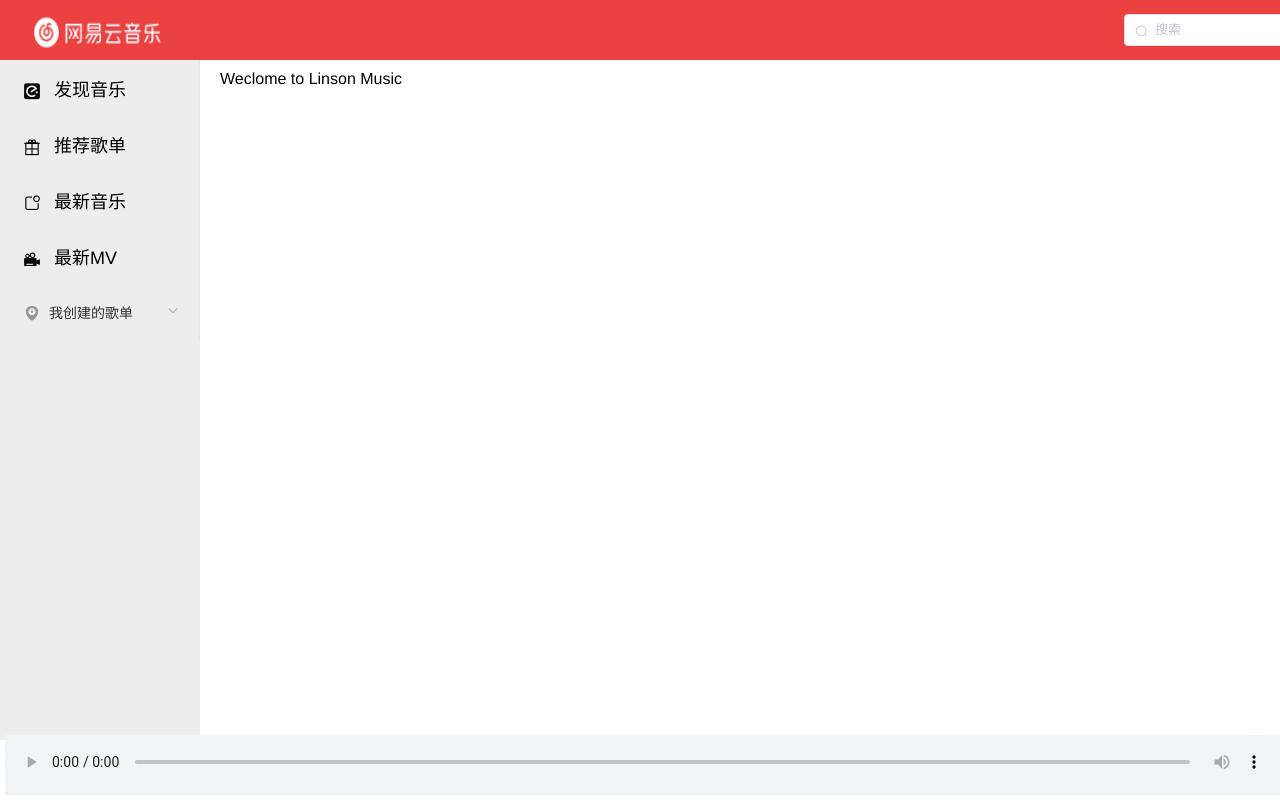
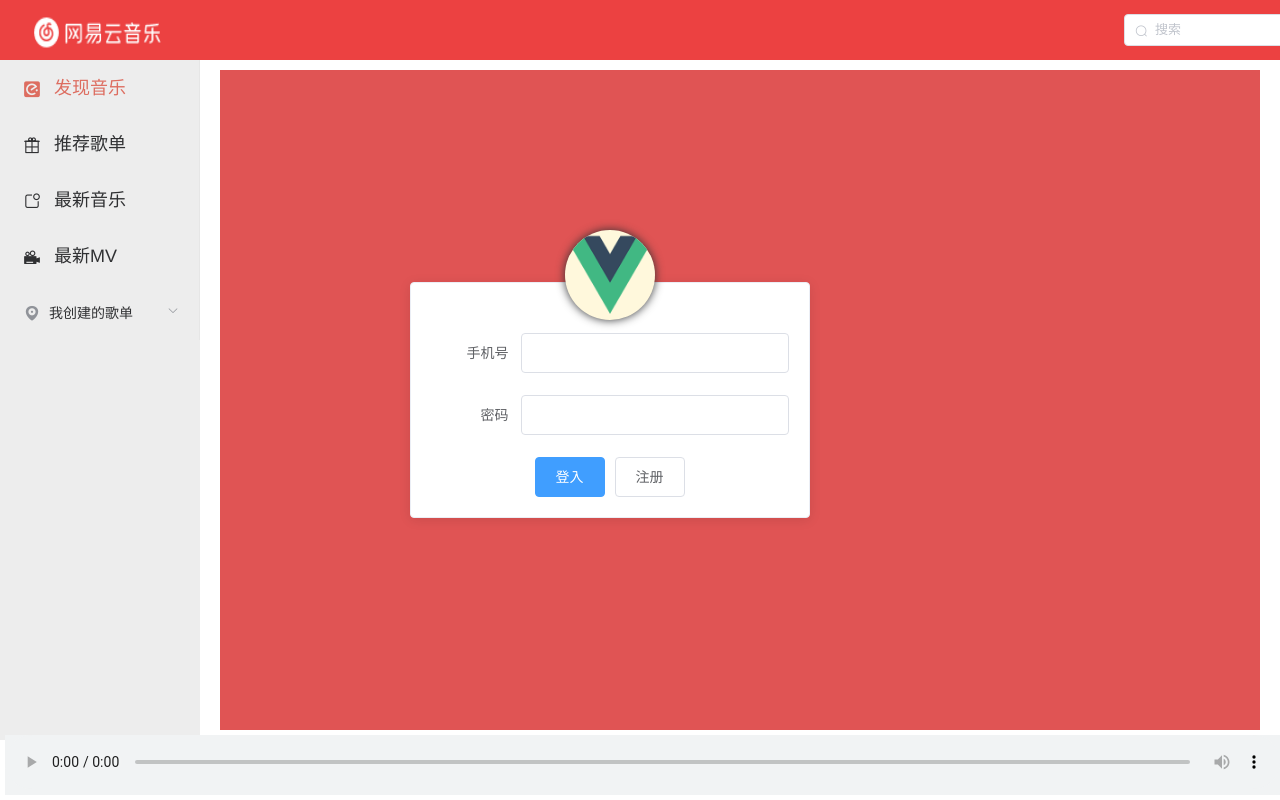
Before and after one commit to s88886888/vueui_musicl163_webui, a Vue app: page /PlayMusicList in a window 1280 px wide. Built offline with nearby package versions, Linux system fonts and the light colour scheme.

Commit message:
完成搜索页面 歌单 分页器

```diff
--- a/package.json
+++ b/package.json
@@ -7,7 +7,7 @@
     "build": "vue-cli-service build"
   },
   "dependencies": {
-    "axios": "^0.26.0",
+    "axios": "^0.26.1",
     "core-js": "^3.8.3",
     "element-ui": "^2.15.6",
     "moment": "^2.29.1",
--- a/src/Views/PlayMusicList.vue
+++ b/src/Views/PlayMusicList.vue
@@ -70,7 +70,6 @@
                 style="font-size: 30px"
                 @click="playMusic(scope.row.id)"
               ></i> -->
-
               <i
                 v-if="isPay != scope.row.id"
                 class="el-icon-video-play"
@@ -226,9 +225,9 @@ export default {
 
     async playlisttrackall() {
       //从发现音乐的页面中 通过playMusic方法的this.$router传递，同时通过this.$router接收
-      const { data: res } = await this.$http.get(
-        "/playlist/detail?id=" + this.$route.query.q
-      );
+      const { data: res } = await this.$http.get(("/playlist/detail") ,{params:{
+        id:this.$route.query.q
+      }})
       if (res.code !== 200) {
         return this.$message.error(
           "error:获取歌单详细失败了，请检查版权...网络404 "
@@ -243,8 +242,7 @@ export default {
     // 获取热门评论
     async commenthot() {
       const { data: res } = await this.$http.get(
-        "/comment/hot?id=" + this.$route.query.q + "&type=2"
-      );
+        ("/comment/hot"),{params:{id: this.$route.query.q ,type:2}})
       if (res.code !== 200) {
         return this.$message.error(
           "error:获取热门评论失败了，请检查版权...或者网络 "
--- a/src/Views/searchMusic.vue
+++ b/src/Views/searchMusic.vue
@@ -49,6 +49,14 @@
             </template>
           </el-table-column>
         </el-table>
+        <el-pagination
+          @current-change="handleCurrentChangeMusic"
+          background
+          layout="prev, pager, next"
+          :total="count"
+          :current-page="page"
+        >
+        </el-pagination>
       </el-tab-pane>
 
       <el-tab-pane label="歌单" name="lists">
@@ -72,6 +80,14 @@
             <p class="name">{{ item.name }}</p>
           </div>
         </div>
+        <el-pagination
+          @current-change="handleCurrentChangeMusicList"
+          background
+          layout="prev, pager, next"
+          :total="count"
+          :current-page="MusicListpage"
+        >
+        </el-pagination>
       </el-tab-pane>
       <el-tab-pane label="MV" name="mv">
         <div class="items mv">
@@ -84,7 +100,8 @@
             <div class="img-wrap">
               <!-- 封面 -->
               <img :src="item.cover" alt="" />
-              <span class="iconfont icon-play"><i class="el-icon-video-play"></i
+              <span class="iconfont icon-play"
+                ><i class="el-icon-video-play"></i
               ></span>
 
               <div class="num-wrap">
@@ -127,6 +144,18 @@ export default {
       count: 0,
       //判断播放按钮
       isPay: true,
+      //页数
+      page: 1,
+      //返回的数据量
+      limit: 10,
+
+      MusicListpage: 1,
+      //返回的数据量
+      MusicListlimit: 10,
+
+      MVpage: 1,
+      //返回的数据量
+      MVlimit: 10,
     };
   },
   // 生命周期钩子 回调函数
@@ -158,13 +187,13 @@ export default {
         default:
           break;
       }
-
       const { data: res } = await this.$http.get("search", {
         params: {
           keywords: this.$route.query.q,
           type, // type:type,
           // 获取的数据量
           limit, // limit: limit}}
+          // offset: (this.page-1) * this.limit
         },
       });
       if (res.code != 200) {
@@ -197,6 +226,7 @@ export default {
           this.playlists = res.result.playlists;
           // 总数
           this.count = res.result.playlistCount;
+
           // 处理 播放次数
           for (let i = 0; i < this.playlists.length; i++) {
             if (this.playlists[i].playCount > 100000) {
@@ -234,6 +264,16 @@ export default {
     },
   },
   methods: {
+    async handleCurrentChangeMusic(val) {
+      // 保存页面 重新获取数据
+      this.page = val;
+      this.getSearchMusicdata();
+    },
+    async handleCurrentChangeMusicList(val) {
+      // 保存页面 重新获取数据
+      this.MusicListpage = val;
+      this.getSearchMusicListdata();
+    },
     // 去mv详情页
     async gotoMusicMv(id) {
       await this.$router.push(`/PlayMusicMV?q=${id}`);
@@ -243,6 +283,7 @@ export default {
       // 跳转并携带数据即可
       await this.$router.push(`/PlayMusicList?q=${id}`);
     },
+
     async getSearchMusicdata() {
       const { data: res } = await this.$http.get("search", {
         params: {
@@ -250,6 +291,7 @@ export default {
           type: 1,
           // 获取的数据量
           limit: 10,
+          offset: (this.page - 1) * this.limit,
         },
       });
       if (res.code != 200) {
@@ -258,7 +300,6 @@ export default {
         return this.$message.error("error:该歌手被屏蔽！请理智听歌");
       } else {
         this.songList = res.result.songs;
-
         //这里没必要自己算，引入moment函数就好了，只是提供一种写法
         // 计算歌曲时间
         for (let i = 0; i < this.songList.length; i++) {
@@ -276,6 +317,73 @@ export default {
         this.count = res.result.songCount;
       }
     },
+
+    async getSearchMusicListdata() {
+      const { data: res } = await this.$http.get("/search", {
+        params: {
+          keywords: this.$route.query.q,
+          type: 1000,
+          // 获取的数据量
+          limit: this.MusicListlimit,
+          offset: (this.MusicListpage - 1) * this.MusicListlimit,
+        },
+      });
+      if (res.code != 200) {
+        return this.$message.error("error:请检查网络 ");
+      } else {
+        // 歌单的逻辑
+        this.playlists = res.result.playlists;
+
+        // 处理 播放次数
+        for (let i = 0; i < this.playlists.length; i++) {
+          if (this.playlists[i].playCount > 100000) {
+            this.playlists[i].playCount =
+              parseInt(this.playlists[i].playCount / 10000) + "万";
+          }
+        }
+      }
+    },
+
+    async getSearchMusicMVdata() {
+      const { data: res } = await this.$http.get("search", {
+        params: {
+          keywords: this.$route.query.q,
+          type: 1004,
+          // 获取的数据量
+          limit: 10,
+          offset: (this.page - 1) * this.limit,
+        },
+      });
+      if (res.code != 200) {
+        return this.$message.error("error:请检查网络 ");
+      } else {
+        // 保存mv数据
+        this.mv = res.result.mvs;
+        // 总数
+        this.count = res.result.mvCount;
+
+        // 处理数据
+        for (let i = 0; i < this.mv.length; i++) {
+          // 时间
+          let min = parseInt(this.mv[i].duration / 1000 / 60);
+          let sec = parseInt((this.mv[i].duration / 1000) % 60);
+          if (min < 10) {
+            min = "0" + min;
+          }
+          if (sec < 10) {
+            sec = "0" + sec;
+          }
+          this.mv[i].duration = min + ":" + sec;
+
+          // 播放次数
+          if (this.mv[i].playCount > 100000) {
+            this.mv[i].playCount =
+              parseInt(this.mv[i].playCount / 10000) + "万";
+          }
+        }
+      }
+    },
+
     async playMusic(id, name = null) {
       this.isPay = id;
       const { data: res } = await this.$http.get("/song/url?id=" + id);
--- a/src/assets/index.css
+++ b/src/assets/index.css
@@ -1255,13 +1255,13 @@ ol {
   font-size: 20px;
 } */
 
-.index-container .nav li a {
+/* .index-container .nav li a {
   color: black;
-  font-size: 18px;
+
   line-height: 60px;
   width: 100%;
   height: 100%;
-}
+}  */
 
 .index-container .nav li a.router-link-active {
   color: #dd6d60;
@@ -1441,3 +1441,6 @@ ol {
 .right-box{
 padding-top: 0px;
 }
+.nav li{
+  font-size: 18px;
+}
--- a/src/components/MusicIndex.vue
+++ b/src/components/MusicIndex.vue
@@ -4,48 +4,47 @@
 
     <div class="nav">
       <el-row class="tac">
-        <el-col :span="12">
+        <el-col :span="20">
           <el-menu
             default-active="1"
             class="nav"
             active-text-color="#dd6d60"
             background-color="#ededed"
+            text-color="#303133"
           >
+            <router-link to="/DiscoverMusic">
               <el-menu-item index="1">
-              <router-link to="/DiscoverMusic">
                 <span class="el-icon-platform-eleme"></span>
                 发现音乐
+              </el-menu-item>
             </router-link>
-            </el-menu-item>
-
+            <router-link to="/RecommendedMusic">
               <el-menu-item index="2">
                 <li>
-                <router-link to="/RecommendedMusic">
                   <span class="el-icon-present"></span>
                   推荐歌单
-                </router-link>
                 </li>
               </el-menu-item>
-
+            </router-link>
+            <router-link to="/LatestMusic">
               <el-menu-item index="3">
-              <router-link to="/LatestMusic">
                 <span class="el-icon-news"></span>
                 最新音乐
+              </el-menu-item>
             </router-link>
-            </el-menu-item>
-
+            <router-link to="/LatestMV">
               <el-menu-item index="4">
-              <router-link to="/LatestMV">
                 <span class="el-icon-video-camera-solid"></span>
                 最新MV
+              </el-menu-item>
             </router-link>
-            </el-menu-item>
 
             <el-submenu index="5">
               <template slot="title">
                 <i class="el-icon-location"></i>
                 <span>我创建的歌单</span>
               </template>
+
               <router-link to="/demo">
                 <el-menu-item-group>
                   <el-menu-item index="1-1">我收藏的音乐</el-menu-item>
--- a/src/components/demo.vue
+++ b/src/components/demo.vue
@@ -1,13 +1,106 @@
 <template>
-  <div>Weclome to Linson Music</div>
+  <div class="logboxmax">
+    <div class="logbox">
+      <el-card class="box-card">
+        <el-form
+          ref="loginuserlistref"
+          :model="loginuserlist"
+          label-width="80px"
+        >
+          <div class="logboximg">
+            <img src="../assets/logo.png" />
+          </div>
+
+          <el-form-item label="手机号">
+            <el-input v-model="loginuserlist.phone"></el-input>
+          </el-form-item>
+
+          <el-form-item label="密码">
+            <el-input
+              v-model="loginuserlist.password"
+              type="password"
+            ></el-input>
+          </el-form-item>
+        </el-form>
+
+        <div class="btnbox">
+          <el-button type="primary" @click="getlogin_userid">登入</el-button>
+          <el-button>注册</el-button>
+        </div>
+      </el-card>
+    </div>
+  </div>
 </template>
 
 <script>
 export default {
+  data() {
+    return {
+      loginuserlist: {
+        phone: "",
+        password: "",
+      },
+    };
+  },
 
-}
+  methods: {
+    async getlogin_userid() {
+      const { data: res } = await this.$http.post(
+        "/login/cellphone?" +
+          "phone=" +
+          this.loginuserlist.phone +
+          "&password=" +
+          this.loginuserlist.password
+      ,{withCredentials: true});
+      if (res.code !== 200) {
+        return this.$message.error("error:登入失败哦 ");
+      } else {
+        this.$message({
+          message: "success:登入成功",
+          type: "success",
+        });
+
+        window.sessionStorage.setItem("userid", res.account.id);
+           window.sessionStorage.setItem("token", res.token);
+        this.$router.push("/home");
+      }
+    },
+  },
+};
 </script>
 
 <style>
-
+.logboxmax {
+  height: 100%;
+  background-color: rgb(224, 84, 84);
+}
+.logbox {
+  width: 400px;
+    text-align: center;
+    margin: 0 auto;
+  position: absolute;
+  top: 50%;
+  left: 32%;
+  transform: translate(0, -50%);
+}
+.btnbox {
+  text-align: center;
+}
+.logboximg {
+  position: absolute;
+  left: 50%;
+  padding: 10px;
+  transform: translate(-50%, -50%);
+  top: -5px;
+}
+   .logboximg img {
+    width: 90px;
+    border-radius: 50%;
+    box-shadow: 0 0 10px;
+    background-color: cornsilk;
+  }
+.el-form {
+  margin-top: 30px;
+  margin-left: 10px;
+}
 </style>
--- a/src/main.js
+++ b/src/main.js
@@ -5,23 +5,14 @@ import ElementUI from 'element-ui';
 import 'element-ui/lib/theme-chalk/index.css';
 import axios from 'axios'
 import './assets/index.css'
-
 //使用ElementUI饿了么UI
 Vue.use(ElementUI);
-//刷新组件
-// Vue.forceUpdate();
-
-
-// 定义一个全局过滤器实现日期格式化
-
-//api 接口
-// axios.defaults.baseURL = 'http://cloud-music.pl-fe.cn/'
-
+//封装axios
 Vue.prototype.$http = axios
-
+//让ajax携带cookie
+axios.defaults.withCredentials = true
+// axios.defaults.baseURL = "http://cloud-music.pl-fe.cn/";
 Vue.config.productionTip = false
-
-
 new Vue({
       router,
       render: h => h(App)
--- a/vue.config.js
+++ b/vue.config.js
@@ -10,6 +10,7 @@ module.exports = defineConfig({
         target: 'http://cloud-music.pl-fe.cn/',
         ws: false,
         changeOrigin: true,
+
       }
     }
   }
```
Also changed, not shown: 1 other file (tests, documents, lock files or other folders). Lines whose indentation alone changed are shown as unchanged.
